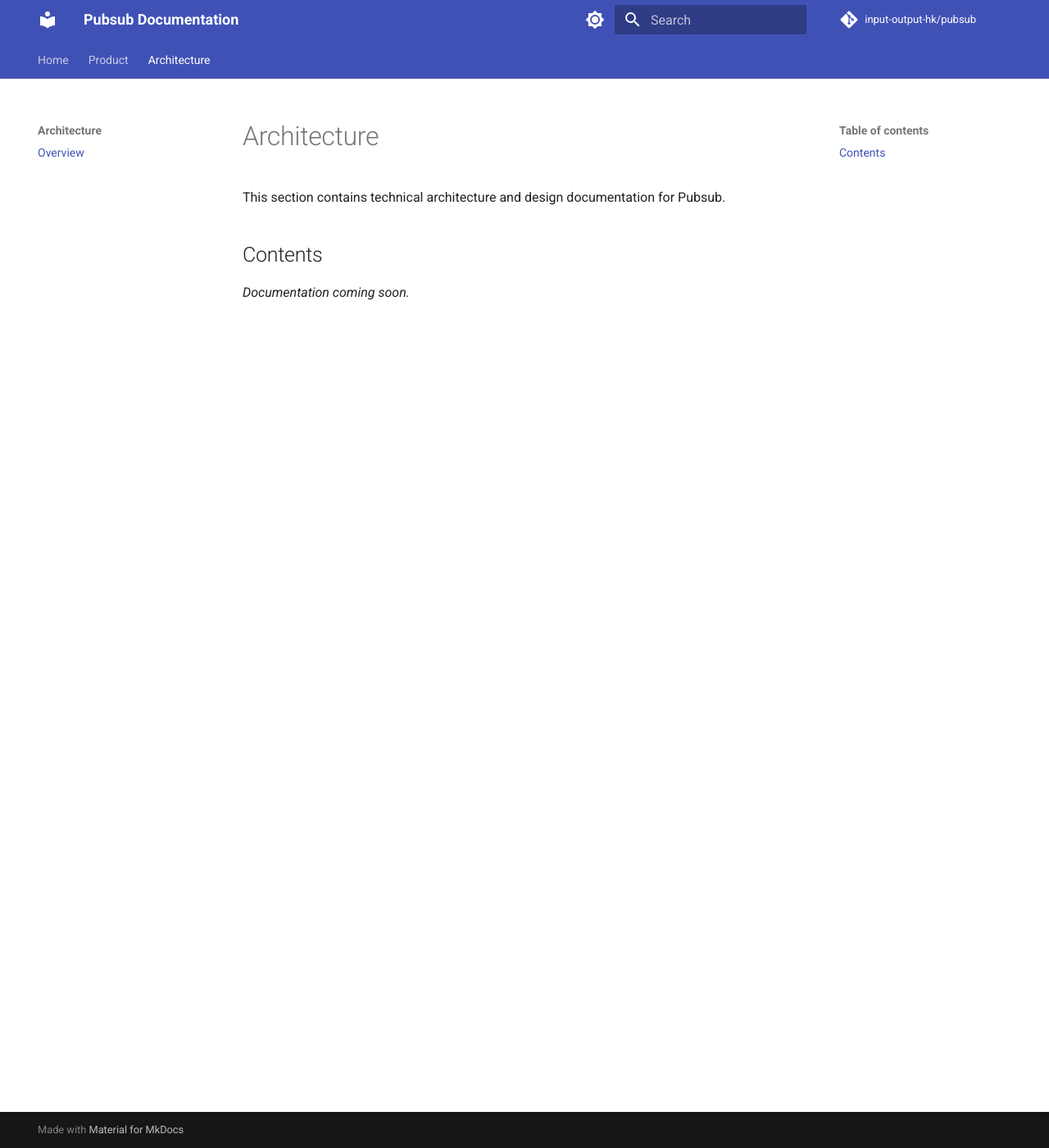
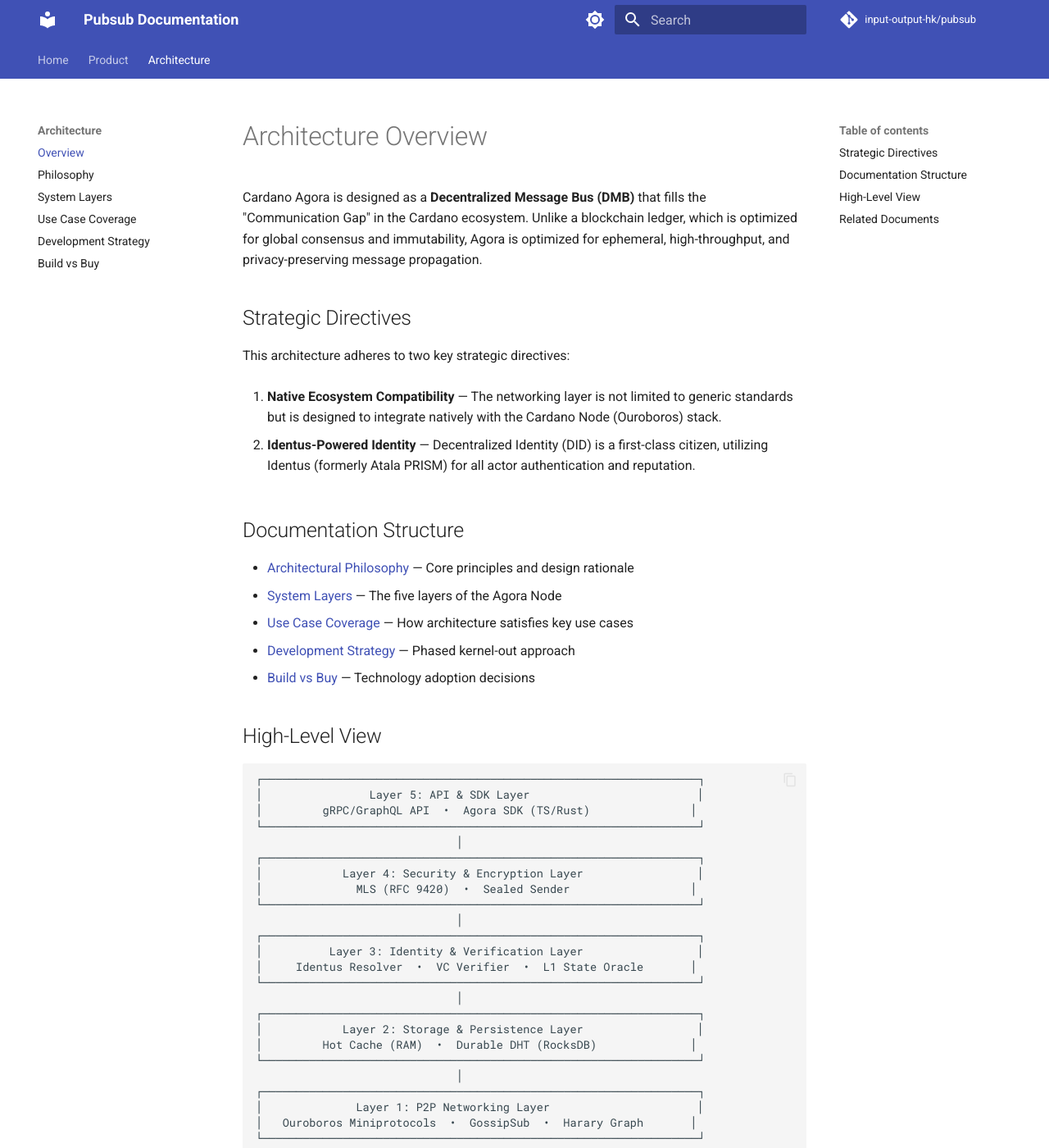
Before and after one commit to input-output-hk/pubsub, an MkDocs documentation site: the page built from docs/architecture/index.md, in a window 1280 px wide and 1400 px high. Shown: the whole window at 82% size. Built offline with MkDocs 1.6.1 and Material for MkDocs 9.7.7, drawn with Linux system fonts in a browser that asks for light colours; comment, search, counter and statistics services are not loaded; some of the changed text lies outside the part shown.

Commit message:
Add architecture documentation
- Architecture overview with 5-layer diagram
- Architectural philosophy (decoupling, native integration, hybrid dissemination, tiered storage)
- Detailed system layers (P2P, Storage, Identity/Identus, Security/MLS, API/SDK)
- Use case coverage matrix with architectural solutions
- Phased development strategy (Genesis → Performance → Privacy)
- Build vs Buy decisions

````diff
--- a/docs/architecture/index.md
+++ b/docs/architecture/index.md
@@ -1,7 +1,54 @@
-# Architecture
+# Architecture Overview
 
-This section contains technical architecture and design documentation for Pubsub.
+Cardano Agora is designed as a **Decentralized Message Bus (DMB)** that fills the "Communication Gap" in the Cardano ecosystem. Unlike a blockchain ledger, which is optimized for global consensus and immutability, Agora is optimized for ephemeral, high-throughput, and privacy-preserving message propagation.
 
-## Contents
+## Strategic Directives
 
-*Documentation coming soon.*
+This architecture adheres to two key strategic directives:
+
+1. **Native Ecosystem Compatibility** — The networking layer is not limited to generic standards but is designed to integrate natively with the Cardano Node (Ouroboros) stack.
+
+2. **Identus-Powered Identity** — Decentralized Identity (DID) is a first-class citizen, utilizing Identus (formerly Atala PRISM) for all actor authentication and reputation.
+
+## Documentation Structure
+
+- [Architectural Philosophy](philosophy.md) — Core principles and design rationale
+- [System Layers](layers.md) — The five layers of the Agora Node
+- [Use Case Coverage](use-case-coverage.md) — How architecture satisfies key use cases
+- [Development Strategy](development-strategy.md) — Phased kernel-out approach
+- [Build vs Buy](build-vs-buy.md) — Technology adoption decisions
+
+## High-Level View
+
+```
+┌─────────────────────────────────────────────────────────────────┐
+│                Layer 5: API & SDK Layer                         │
+│         gRPC/GraphQL API  •  Agora SDK (TS/Rust)               │
+└─────────────────────────────────────────────────────────────────┘
+                              │
+┌─────────────────────────────────────────────────────────────────┐
+│            Layer 4: Security & Encryption Layer                 │
+│              MLS (RFC 9420)  •  Sealed Sender                  │
+└─────────────────────────────────────────────────────────────────┘
+                              │
+┌─────────────────────────────────────────────────────────────────┐
+│          Layer 3: Identity & Verification Layer                 │
+│     Identus Resolver  •  VC Verifier  •  L1 State Oracle       │
+└─────────────────────────────────────────────────────────────────┘
+                              │
+┌─────────────────────────────────────────────────────────────────┐
+│            Layer 2: Storage & Persistence Layer                 │
+│         Hot Cache (RAM)  •  Durable DHT (RocksDB)              │
+└─────────────────────────────────────────────────────────────────┘
+                              │
+┌─────────────────────────────────────────────────────────────────┐
+│              Layer 1: P2P Networking Layer                      │
+│   Ouroboros Miniprotocols  •  GossipSub  •  Harary Graph       │
+└─────────────────────────────────────────────────────────────────┘
+```
+
+## Related Documents
+
+- [Product Requirements](../product/index.md)
+- [Use Cases](../product/use-cases/index.md)
+- AUEB Paper: "Topic-Based Pub/Sub"
--- a/mkdocs.yml
+++ b/mkdocs.yml
@@ -61,10 +61,15 @@
       - Commerce & Services: product/use-cases/commerce.md
       - AI & Agentic Systems: product/use-cases/ai-agents.md
       - Ecosystem Expansion: product/use-cases/ecosystem.md
-    - Architecture: product/architecture.md
+    - Architecture Drivers: product/architecture.md
     - Market Analysis: product/market.md
     - Roadmap: product/roadmap.md
     - Stakeholders & Team: product/stakeholders.md
     - Risks & Asks: product/risks.md
   - Architecture:
     - Overview: architecture/index.md
+    - Philosophy: architecture/philosophy.md
+    - System Layers: architecture/layers.md
+    - Use Case Coverage: architecture/use-case-coverage.md
+    - Development Strategy: architecture/development-strategy.md
+    - Build vs Buy: architecture/build-vs-buy.md
````
Also changed, not shown: docs/architecture/build-vs-buy.md (added, +85 -0 lines), docs/architecture/development-strategy.md (added, +89 -0 lines), docs/architecture/layers.md (added, +102 -0 lines), docs/architecture/philosophy.md (added, +52 -0 lines), docs/architecture/use-case-coverage.md (added, +70 -0 lines).
